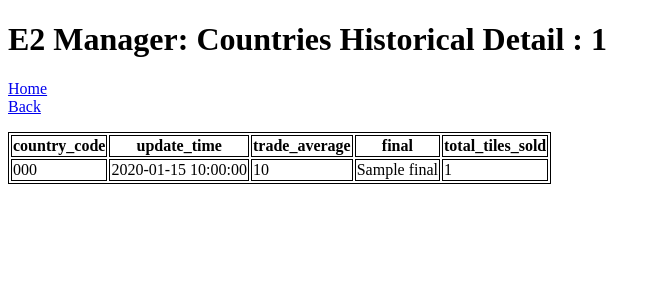
After one commit to 10pow6/Earth2_Tools, a Flask app: page /countries_detail/1 in a window 1280 px wide. The commit adds this page. Shown: the top 300 px of the page, without its empty margins (0-661 px from the left). Run offline with Flask 2, Linux system fonts and the light colour scheme; a database or web service that is not in the repository returns one stand-in record (values such as "Sample title"); data that the repository does not hold is empty.

Commit message:
Historical functionality added

```diff
--- a/e2_manager/backend/main.py
+++ b/e2_manager/backend/main.py
@@ -45,6 +45,12 @@ def read_db_countries(skip: int = 0, limit: int = 100, country_code: Optional[st
         return [ crud.get_country_by_code(db=db, country_code=country_code) ]
 
 
+@app.get("/countries_historical/db", response_model=List[schemas.CountryHistorical])
+def read_db_countries_historical(skip: int = 0, limit: int = 100, country_code: Optional[str] = None, db: Session = Depends(get_db)):
+    if country_code is None:
+        return crud.get_countries_historical(db, skip=skip, limit=limit)
+    else:
+        return crud.get_country_historical_by_code(db=db, country_code=country_code)
 
 @app.post("/countries/db", response_model=schemas.Country)
 def mod_country( country: schemas.CountryMod, db: Session = Depends(get_db)):
--- a/e2_manager/backend/sql_app/crud.py
+++ b/e2_manager/backend/sql_app/crud.py
@@ -9,6 +9,12 @@ def get_country_by_code(db: Session, country_code: str):
 
 def get_countries(db: Session, skip: int = 0, limit: int = 100 ):
     return db.query(models.Country).offset(skip).limit(limit).all()
+
+def get_country_historical_by_code(db: Session, country_code: str):
+    return db.query(models.CountryHistorical).filter(models.CountryHistorical.country_code == country_code).all()
+
+def get_countries_historical(db: Session, skip: int = 0, limit: int = 100 ):
+    return db.query(models.CountryHistorical).offset(skip).limit(limit).all()
 
 def create_country(db: Session, country: schemas.CountryMod):
     db_country = models.Country(country_code=country.country_code,update_time=country.update_time, trade_average=country.trade_average,final=country.final,total_tiles_sold=country.total_tiles_sold)
--- a/e2_manager/ui/app.py
+++ b/e2_manager/ui/app.py
@@ -35,6 +35,13 @@ def countries():
     r = requests.get(BACKEND_API+"countries/db?skip=0&limit=400")
 
     return render_template('countries.html',country_data=r.json())
+
+@app.route('/countries_detail/<string:country_code>')
+def countries_detail(country_code):
+    r = requests.get(BACKEND_API+"countries_historical/db?country_code=" + country_code)
+
+    return render_template('countries_detail.html',country_data=r.json(), country_code=country_code)
+
 
 @app.route('/countries_export',methods = ['GET', 'POST'])
 def countries_export():
--- a/e2_manager/ui/templates/countries.html
+++ b/e2_manager/ui/templates/countries.html
@@ -28,7 +28,7 @@
         </tr>
             {% for country in country_data %}
                 <tr>
-                    <td>{{ country["country_code"] }}</td>
+                    <td><a href="/countries_detail/{{ country['country_code'] }}">{{ country["country_code"] }}</a></td>
                     <td>{{ country["update_time"] }}</td>
                     <td>{{ country["trade_average"] }}</td>
                     <td>{{ country["final"] }}</td>
--- /dev/null
+++ b/e2_manager/ui/templates/countries_detail.html
@@ -0,0 +1,45 @@
+<!DOCTYPE html>
+<html lang="en">
+<head>
+    <meta charset="UTF-8">
+    <title>E2 Manager</title>
+    <style>
+        table, th, td {
+          border: 1px solid black;
+        }
+    </style>
+    <script src="https://ajax.googleapis.com/ajax/libs/jquery/3.5.1/jquery.min.js"></script>
+</head>
+<body>
+   <h1>E2 Manager: Countries Historical Detail : {{country_code}}</h1>
+   <p>
+    <a href="/">Home</a><br>
+    <a href="/countries">Back</a>
+   </p>
+
+
+   <table>
+        <tr>
+            <th>country_code</th>
+            <th>update_time</th>
+            <th>trade_average</th>
+            <th>final</th>
+            <th>total_tiles_sold</th>
+        </tr>
+            {% for country in country_data %}
+                <tr>
+                    <td>{{ country["country_code"] }}</td>
+                    <td>{{ country["update_time"] }}</td>
+                    <td>{{ country["trade_average"] }}</td>
+                    <td>{{ country["final"] }}</td>
+                    <td>{{ country["total_tiles_sold"] }}</td>
+                </tr>
+            {% endfor %}
+   </table>
+
+
+</body>
+
+
+
+</html>
```
Also changed, not shown: e2_manager/README.md, 2 other files.
